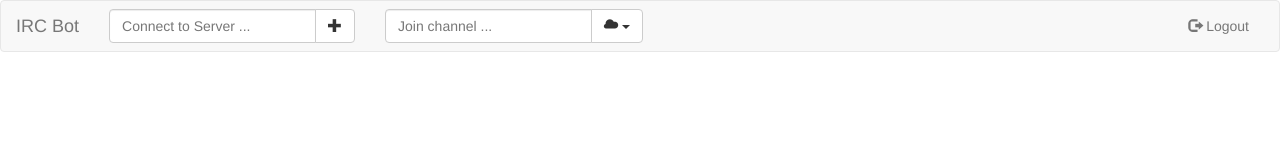
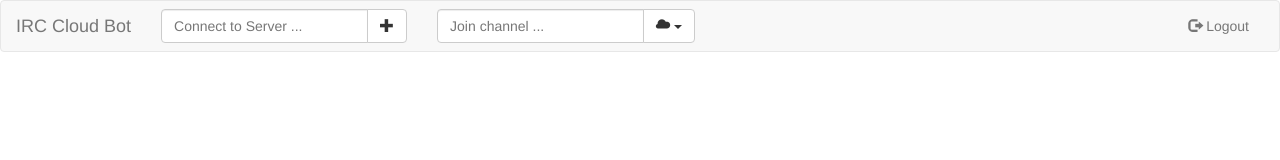
Before and after one commit to tom95/irc-cloud-bot, a website: page public/index.html in a window 1280 px wide. Drawn offline with nearby package versions, Linux system fonts and the light colour scheme; no server answers.

Commit message:
Add id to brand
prepare changing color of brand text by adding id to brand element

```diff
--- a/public/index.html
+++ b/public/index.html
@@ -23,7 +23,7 @@
 						<span class="icon-bar"></span>
 						<span class="icon-bar"></span>
 					</button>
-					<a class="navbar-brand" href="/">IRC Bot</a>
+					<a id="brand-text" class="navbar-brand" href="/">IRC Cloud Bot</a>
 				</div>
 
 				<div class="collapse navbar-collapse" id="navcollapse">
```
